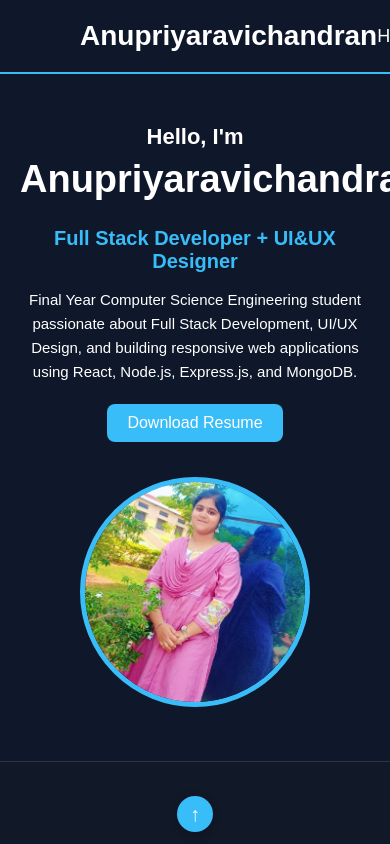
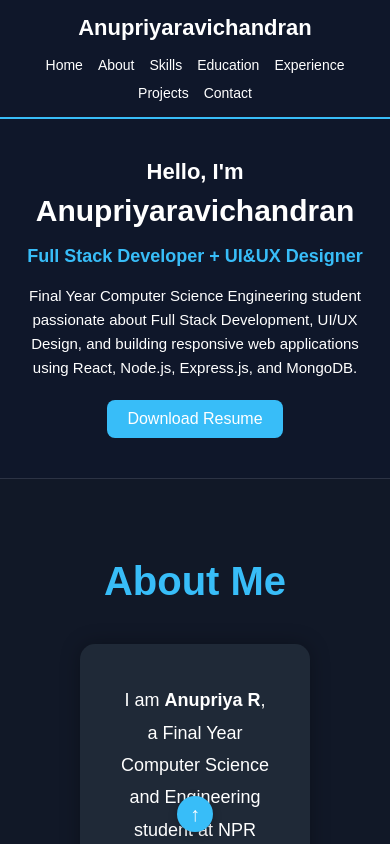
Before and after one commit to anupriya-ravichandran17/Anupriyaravichandran-Portfolio, a React (Vite) app: page / in a window 390 px wide. Shown: the top 844 px of the page. Built offline with nearby package versions, Linux system fonts and the light colour scheme.

Commit message:
Removed hero image

```diff
--- a/src/components/Hero.css
+++ b/src/components/Hero.css
@@ -59,47 +59,53 @@ button:hover{
     border:5px solid #38bdf8;
 }
 
-@media (max-width: 768px) {
+@media screen and (max-width: 768px) {
 
     .hero {
-        flex-direction: column;
-        text-align: center;
-        padding: 50px 20px;
-        min-height: auto;
-        gap: 35px;
+        display: flex !important;
+        flex-direction: column !important;
+        width: 100% !important;
+        min-height: auto !important;
+        padding: 40px 20px !important;
+        gap: 25px !important;
+        text-align: center !important;
+        box-sizing: border-box !important;
     }
 
     .hero-text {
-        width: 100%;
+        width: 100% !important;
+        box-sizing: border-box !important;
     }
 
     .hero-text h3 {
-        font-size: 22px;
+        font-size: 22px !important;
+        margin: 0 0 8px 0 !important;
     }
 
     .hero-text h1 {
-        font-size: 38px;
-        margin: 8px 0;
+        font-size: 30px !important;
+        line-height: 1.2 !important;
+        margin: 8px 0 15px 0 !important;
+        word-break: break-word !important;
     }
 
     .hero-text h2 {
-        font-size: 20px;
-        margin-bottom: 15px;
+        font-size: 18px !important;
+        line-height: 1.4 !important;
+        margin-bottom: 15px !important;
     }
 
     .hero-text p {
-        font-size: 15px;
-        line-height: 1.6;
+        font-size: 15px !important;
+        line-height: 1.6 !important;
+        margin: 0 !important;
     }
 
-    button {
-        margin-top: 20px;
-        font-size: 16px;
-        padding: 10px 20px;
+    .buttons button {
+        margin-top: 20px !important;
+        padding: 10px 20px !important;
+        font-size: 16px !important;
     }
 
-    .hero-image img {
-        width: 230px;
-        height: 230px;
-    }
+
 }
--- a/src/components/Hero.jsx
+++ b/src/components/Hero.jsx
@@ -7,7 +7,7 @@ function Hero() {
       <div className="hero-text">
         <h3>Hello, I'm</h3>
 
-        <h1>Anupriyaravichandran</h1> <br></br>
+        <h1>Anupriyaravichandran</h1>
 
         <h2>Full Stack Developer + UI&UX Designer</h2>
 
@@ -27,9 +27,7 @@ function Hero() {
 </div>
       </div>
 
-      <div className="hero-image">
-        <img src="/MY IMG 1.jpeg" alt="Anupriya" />
-      </div>
+
 
 
     </section>
--- a/src/components/Navbar.css
+++ b/src/components/Navbar.css
@@ -33,3 +33,31 @@
 .nav-links a:hover{
     color:#38bdf8;
 }
+
+@media screen and (max-width: 768px) {
+
+    .navbar {
+        padding: 15px 20px;
+        flex-direction: column;
+        gap: 15px;
+        position: sticky;
+        top: 0;
+    }
+
+    .logo {
+        font-size: 22px;
+        text-align: center;
+    }
+
+    .nav-links {
+        display: flex;
+        flex-wrap: wrap;
+        justify-content: center;
+        gap: 10px 15px;
+        width: 100%;
+    }
+
+    .nav-links a {
+        font-size: 14px;
+    }
+}
```
